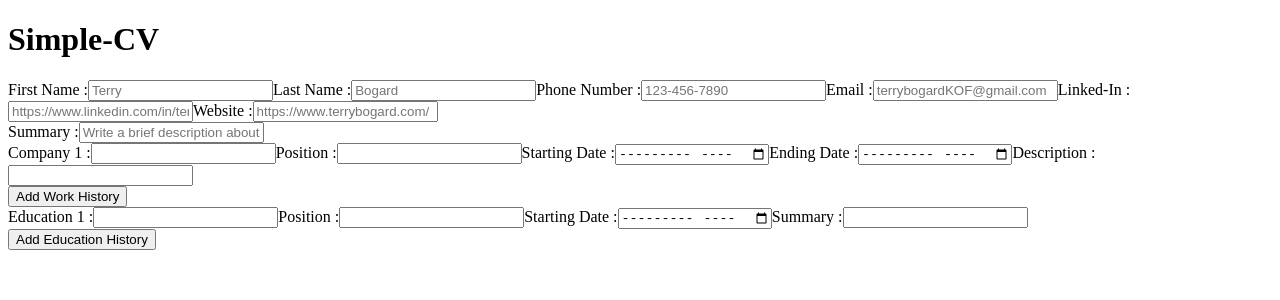
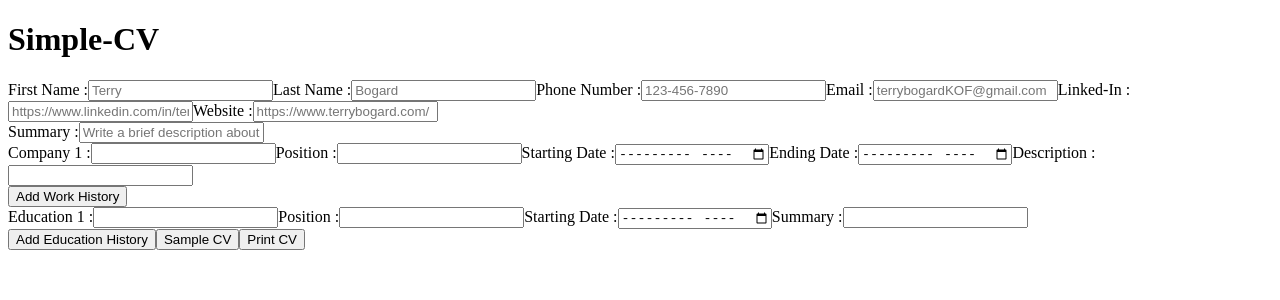
Before and after one commit to 9AMTech/cv-site, a React (Create React App) app: page / in a window 1280 px wide. Shown: the top 300 px of the page. Built offline with nearby package versions, Linux system fonts and the light colour scheme.

Commit message:
Learning about refs
Trying to use useRef and forwardRefs but it appears that I'm doing something wrong. We move at dawn!

```diff
--- a/src/App.js
+++ b/src/App.js
@@ -1,10 +1,15 @@
 import './App.css';
-import { useState } from 'react';
+import { useState, useRef } from 'react';
+import { useReactToPrint } from 'react-to-print';
 import InputCV from './components/inputCV.js'
 import OutputCV from './components/outputCV.js'
 
 export default function App() {
-	// States
+
+	// ===================================================
+	// ==================== States =======================
+	// ===================================================
+
 	const [introduction, setIntroduction] = useState({
 		firstName: '',
 		lastName: '',
@@ -71,7 +76,11 @@ export default function App() {
 		educationHistory: 1,
 	})
 
-	// Helper Functions
+	// ===================================================
+	// ============== Helper Functions ===================
+	// ===================================================
+
+
 	const onIntroductionChange = (event, toUpdate) => {
 		let newIntroduction = Object.assign({}, introduction);
 
@@ -204,6 +213,18 @@ export default function App() {
 		setCounters(newCounter);
 	}
 
+	// ===========================================================
+	// Functions for Printing the OutputCV from the InputCV Button
+	// ===========================================================
+
+	const componentRef = useRef();
+
+	const handlePrint = useReactToPrint({
+		content: () => componentRef.current,
+		documentTitle: introduction.firstName + ' ' + introduction.lastName + ' - Resume',
+	})
+
+
 	return (
 		<div className="App">
 			<Header />
@@ -228,6 +249,8 @@ export default function App() {
 				summary={summary}
 				setSummary={setSummary}
 				onSummaryChange={onSummaryChange}
+
+				onPrintClick={handlePrint}
 			/>
 			<OutputCV
 				displayComponent={displayComponent}
@@ -235,6 +258,7 @@ export default function App() {
 				summary={summary}
 				workHistory={workHistory}
 				educationHistory={educationHistory}
+				ref={componentRef}
 			/>
 		</div>
 	);
--- a/src/components/inputCV.js
+++ b/src/components/inputCV.js
@@ -41,10 +41,10 @@ export default function InputCV(props) {
 			}
 			{/* These buttons will conditionally render, the remove button will disapear when there's
 			only 1 work history. The add button will disapear when there is 3 work histories */}
-			{props.counters.workHistory < 3 ? <Button onButtonClick={props.onAddWorkButtonClick} buttonText={'Add Work History'}/> : null}
-			{props.counters.workHistory > 1 ? <Button onButtonClick={props.onRemoveWorkButtonClick} buttonText={'Remove Work History'}/> : null}
+			{props.counters.workHistory < 3 ? <Button onButtonClick={props.onAddWorkButtonClick} buttonText={'Add Work History'} /> : null}
+			{props.counters.workHistory > 1 ? <Button onButtonClick={props.onRemoveWorkButtonClick} buttonText={'Remove Work History'} /> : null}
 
-			<EducationHistory onEducationHistoryChange={props.onEducationHistoryChange} index={0}/>
+			<EducationHistory onEducationHistoryChange={props.onEducationHistoryChange} index={0} />
 			{props.displayComponent.educationHistory1
 				? <EducationHistory
 					onEducationHistoryChange={props.onEducationHistoryChange}
@@ -52,8 +52,10 @@ export default function InputCV(props) {
 				: null
 			}
 			{/* These buttons work the same as the above, they will conditionally render when the counter */}
-			{props.counters.educationHistory < 2 ? <Button onButtonClick={props.onAddEducationButtonClick} buttonText={'Add Education History'}/> : null}
-			{props.counters.educationHistory > 1 ? <Button onButtonClick={props.onRemoveEducationButtonClick} buttonText={'Remove Education History'}/> : null}
+			{props.counters.educationHistory < 2 ? <Button onButtonClick={props.onAddEducationButtonClick} buttonText={'Add Education History'} /> : null}
+			{props.counters.educationHistory > 1 ? <Button onButtonClick={props.onRemoveEducationButtonClick} buttonText={'Remove Education History'} /> : null}
+			<Button buttonText={'Sample CV'} />
+			<Button buttonText={'Print CV'} onClick={props.onPrintClick}/>
 		</section>
 	)
 }
--- a/src/components/outputCV.js
+++ b/src/components/outputCV.js
@@ -1,15 +1,17 @@
+import { forwardRef } from 'react';
 import OutputCSS from '../css/outputCV.module.css';
 
-export default function OutputCV(props) {
+
+const OutputCV = forwardRef((props, ref) => {
 	return (
-		<section className="output-cv">
+		<section className="output-cv" ref={ref}>
 			<Introduction introduction={props.introduction} />
 			<Summary summary={props.summary} />
 			<WorkHistory workHistory={props.workHistory} displayComponent={props.displayComponent} />
 			<EducationHistory educationHistory={props.educationHistory} displayComponent={props.displayComponent} />
 		</section>
 	)
-}
+})
 
 function Introduction({ introduction }) {
 	return (
@@ -87,3 +89,5 @@ function EducationHistory({ educationHistory, displayComponent }) {
 
 	)
 }
+
+export default OutputCV;
```
Also changed, not shown: package.json (+7 -1 lines), 2 other files (tests, documents, lock files or other folders).
